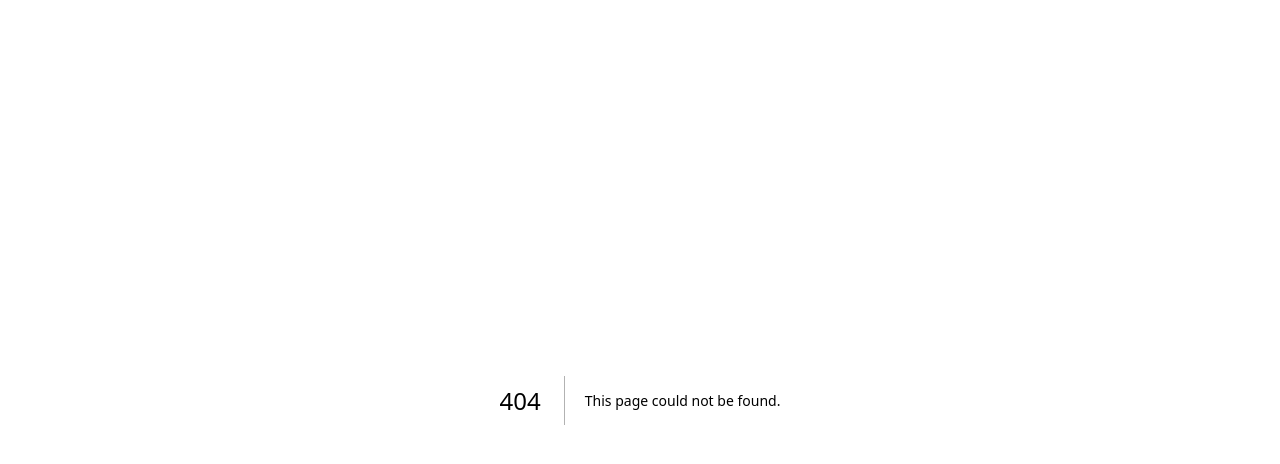
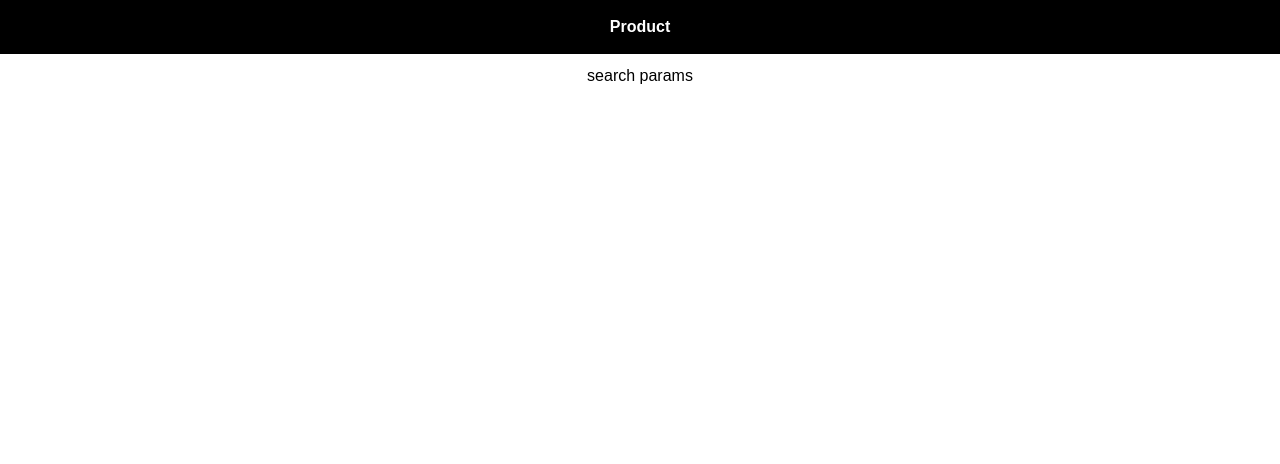
Before and after one commit to FahadAli-Dev/nextjs-app, a Next.js app: page /product in a window 1280 px wide. Before the commit this address had no page. Shown: the top 464 px of the page. Built offline with nearby package versions, Linux system fonts and the light colour scheme.

Commit message:
working on searchParams

```diff
--- /dev/null
+++ b/app/components/navbar.jsx
@@ -0,0 +1,11 @@
+import Link from "next/link";
+const Navbar = () => {
+  return (
+    <div>
+      <ul className="bg-black text-white flex gap-[30px] justify-center font-bold py-[15px]">
+        <Link href={"/product"}>Product</Link>
+      </ul>
+    </div>
+  );
+};
+export default Navbar;
--- a/app/layout.js
+++ b/app/layout.js
@@ -1,3 +1,4 @@
+import Navbar from "./components/navbar";
 import "./globals.css";
 
 export const metadata = {
@@ -8,7 +9,10 @@ export const metadata = {
 export default function RootLayout({ children }) {
   return (
     <html lang="en">
-      <body>{children}</body>
+      <body>
+        <Navbar />
+        {children}
+      </body>
     </html>
   );
 }
--- /dev/null
+++ b/app/product/page.jsx
@@ -0,0 +1,11 @@
+const Product = async ({ searchParams }) => {
+  let data = await searchParams;
+  console.log(data);
+  return (
+    <div className="text-center mt-[10px]">
+      <h1>search params</h1>
+    </div>
+  );
+};
+
+export default Product;
```
